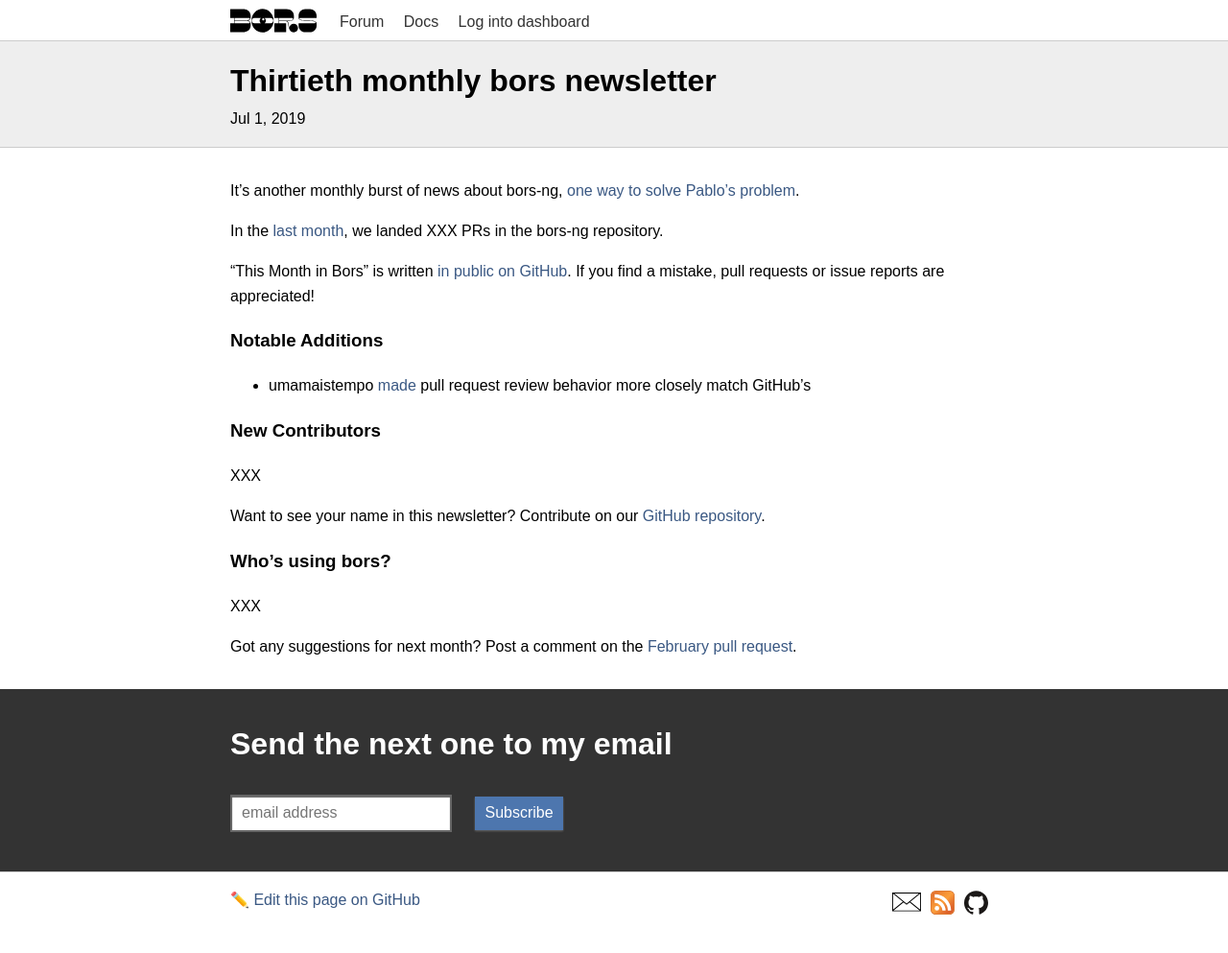
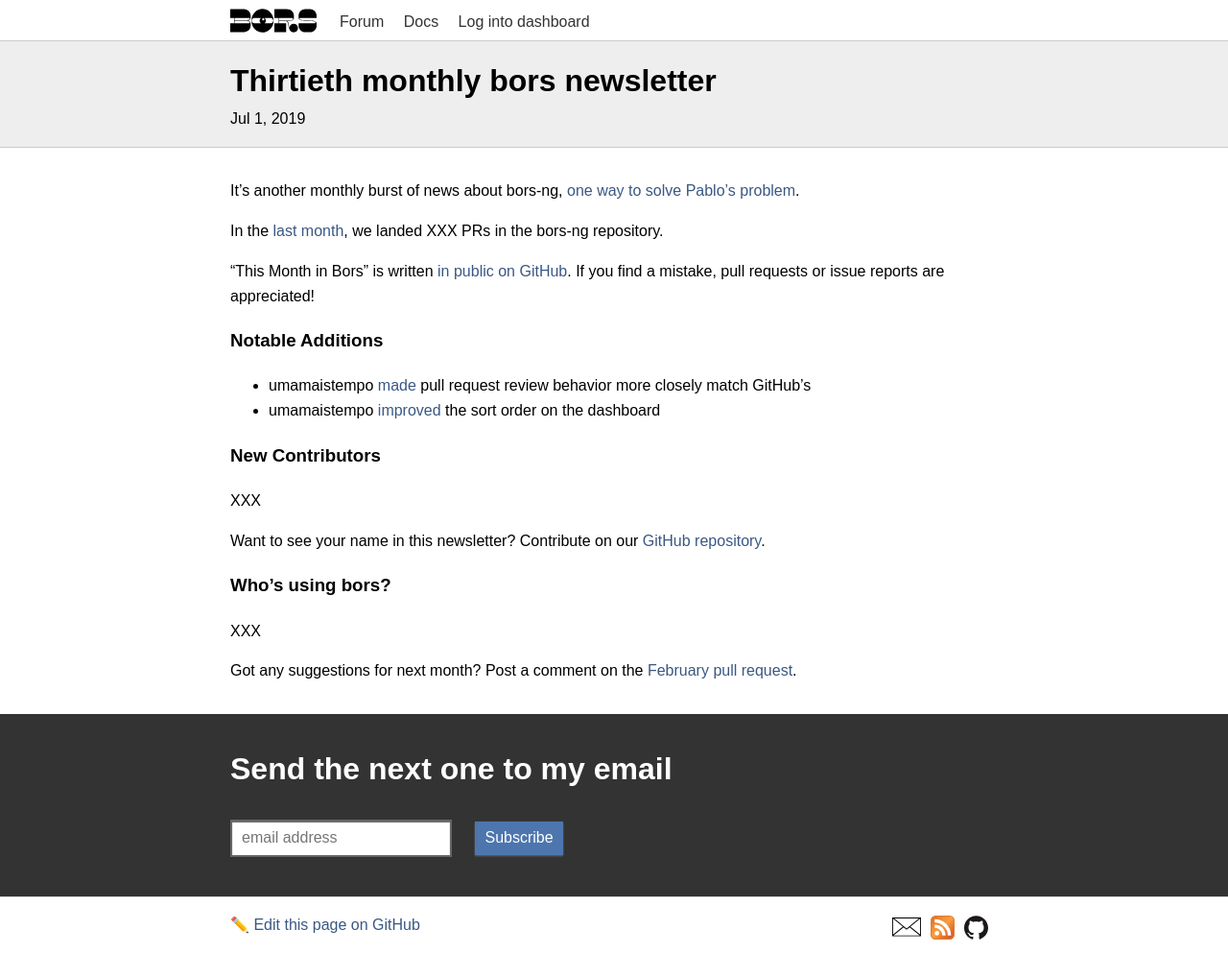
Before and after one commit to bors-ng/bors-ng.github.io, a Jekyll site: the page built from _posts/2019-07-01-tmib-30.md, in a window 1280 px wide. Shown: the whole page at 96% size. Built offline with Jekyll 4.4.1, drawn with Linux system fonts in a browser that asks for light colours; before the commit the page ends 967 px from its top, so only the background shows below that.

Commit message:
Add bors-ng/bors-ng#658

```diff
--- a/_posts/2019-07-01-tmib-30.md
+++ b/_posts/2019-07-01-tmib-30.md
@@ -20,6 +20,7 @@
 ### Notable Additions
 
 * umamaistempo [made](https://github.com/bors-ng/bors-ng/pull/656) pull request review behavior more closely match GitHub's
+* umamaistempo [improved](https://github.com/bors-ng/bors-ng/pull/658) the sort order on the dashboard
 
 
 ### New Contributors
```
